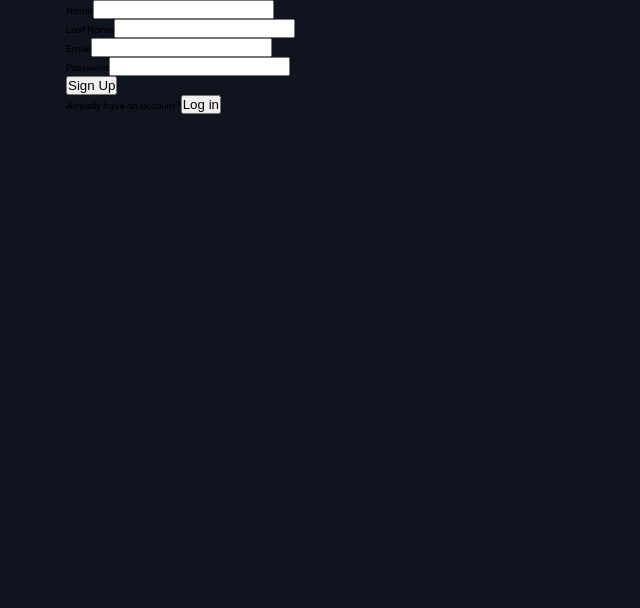
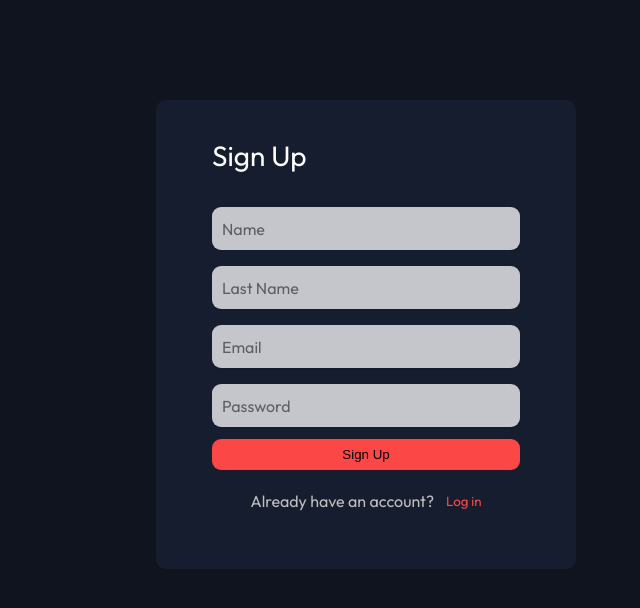
Before and after one commit to nemanjamalesija/cinema-100, a React (Vite) app: page / in a window 1280 px wide. Both pictures are taken after typing "name@example.com", "Sample123" into the empty fields and a click on the button "Sign up". Shown: the top 608 px of the page, without its empty margins (274-914 px from the left). Built offline with nearby package versions, Linux system fonts and the light colour scheme.

Commit message:
style signup form

```diff
--- a/src/index.css
+++ b/src/index.css
@@ -211,6 +211,11 @@ a:active > .btn__icon--search {
   justify-content: space-between;
 }
 
+.u--justify--center {
+  display: flex;
+  justify-content: center;
+}
+
 .hidden {
   display: none;
 }
--- a/src/pages/LogInPage.tsx
+++ b/src/pages/LogInPage.tsx
@@ -88,7 +88,7 @@ const LogInPage = () => {
 
   return (
     <section className='section__log-in'>
-      <div className='container__forms'>
+      <div className='container__forms u--justify--center'>
         <form
           className={
             formToDispay === 'login' ? 'login--form' : 'login--form hidden'
@@ -125,51 +125,53 @@ const LogInPage = () => {
             formToDispay === 'signup' ? 'signup--form' : 'signup--form hidden'
           }
         >
+          <h2 className='heading--secondary--form'>Sign Up</h2>
+          <div className='inputs--div'>
             <div className='form--control'>
-            <label className='form--control-label'>Name</label>
               <input
                 type='text'
+                placeholder='Name'
                 value={currentUSerName}
                 onChange={(e) => setCurrentUSerName(e.currentTarget.value)}
               />
             </div>
             <div className='form--control'>
-            <label className='form--control-label'>Last Name</label>
               <input
                 type='text'
+                placeholder='Last Name'
                 value={currentUserLastName}
                 onChange={(e) => setCurrentUserLastName(e.currentTarget.value)}
               />
             </div>
             <div className='form--control'>
-            <label className='form--control-label'>Email</label>
               <input
                 type='email'
+                placeholder='Email'
                 value={emailSignUp}
                 onChange={(e) => setEmailSignUp(e.currentTarget.value)}
               />
             </div>
             <div className='form--control'>
-            <label className='form--control-label'>Password</label>
               <input
                 type='password'
+                placeholder='Password'
                 value={passwordSignUp}
                 onChange={(e) => setPasswordSignUp(e.currentTarget.value)}
               />
             </div>
-          <button type='submit' className='signUp' onClick={signUpUser}>
+          </div>
+          <button
+            type='submit'
+            className='btn--form-submit'
+            onClick={signUpUser}
+          >
             Sign Up
           </button>
-          <div className='login--redirect'>
-            <p className='login--redirect-p'>
-              Already have an account?
-              <button
-                className='btn--redirect-signup'
-                onClick={redirectHandler}
-              >
+          <div className='login--redirect u--justify--center'>
+            <p className='login--redirect-p'>Already have an account?</p>
+            <button className='btn--redirect' onClick={redirectHandler}>
               Log in
             </button>
-            </p>
           </div>
         </form>
         <h2 className='heading--secondary'>{logInError}</h2>
--- a/src/pages/login.css
+++ b/src/pages/login.css
@@ -3,6 +3,74 @@ link--nav.reset {
 }
 
 .container__forms {
-  width: 60rem;
-  margin: 0 auto;
+  width: 70rem;
+  margin: 10rem auto;
 }
+
+.signup--form {
+  background-color: #161d2f;
+  padding: 3.6rem 5.6rem 5.6rem;
+  border-radius: 1rem;
+  width: 60%;
+}
+
+.heading--secondary--form {
+  font-size: 2.8rem;
+  color: #fff;
+  margin-bottom: 3.2rem;
+  font-weight: 400;
+}
+
+.inputs--div {
+  display: flex;
+  flex-direction: column;
+  gap: 1.6rem;
+}
+
+.form--control input {
+  width: 100%;
+  padding: 1rem;
+  font-size: 1.8rem;
+  font-family: inherit;
+  color: inherit;
+  border: none;
+  background-color: #fff;
+  opacity: 75%;
+  border-radius: 9px;
+  box-shadow: 0 1px 2px rgba(0, 0, 0, 0.1);
+}
+
+.form--control input::placeholder {
+  font-size: 1.6rem;
+}
+
+.login--redirect {
+  gap: 1.2rem;
+  margin-top: 2rem;
+  font-size: 1.6rem;
+}
+
+.login--redirect-p {
+  color: var(--color--shade--primary);
+}
+
+.btn--form-submit {
+  width: 100%;
+  background-color: var(--color--accent--primary);
+  border: none;
+  padding: 0.8rem 1.6rem;
+  border-radius: 9px;
+  margin-top: 1.2rem;
+  cursor: pointer;
+}
+
+.btn--redirect {
+  background: none;
+  border: none;
+  color: var(--color--accent--primary);
+  cursor: pointer;
+  display: inline-block;
+  font-family: inherit;
+  font-weight: 400;
+  transition: all 0.3s;
+}
```
Lines whose indentation alone changed are shown as unchanged.
